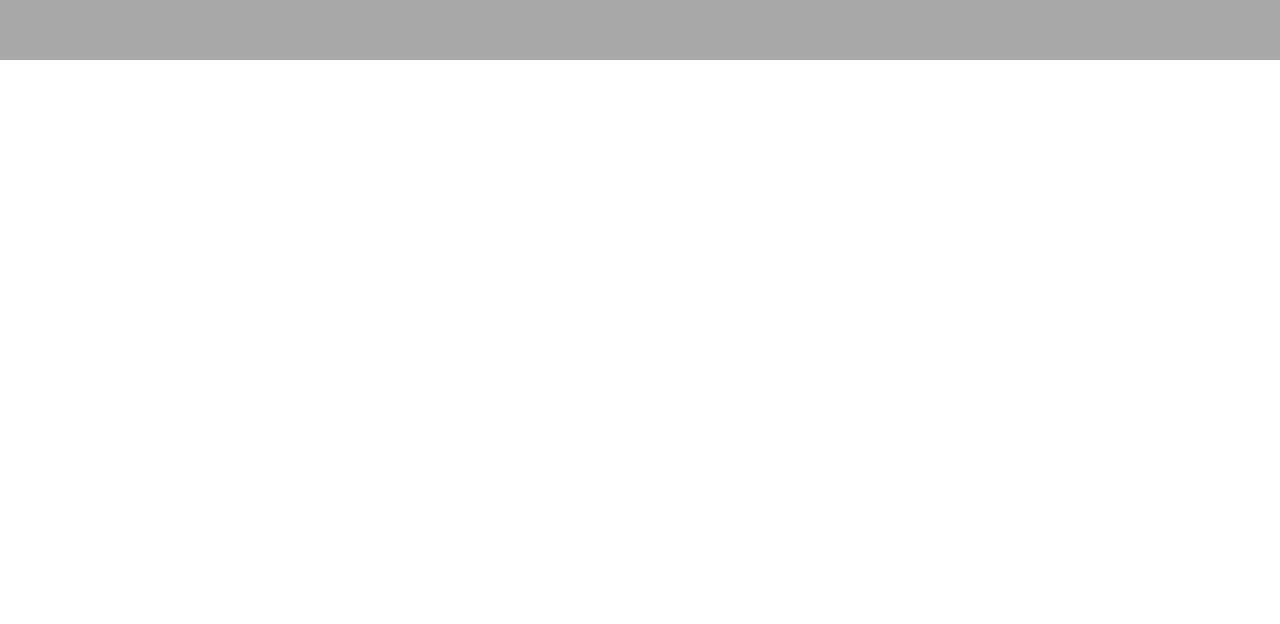
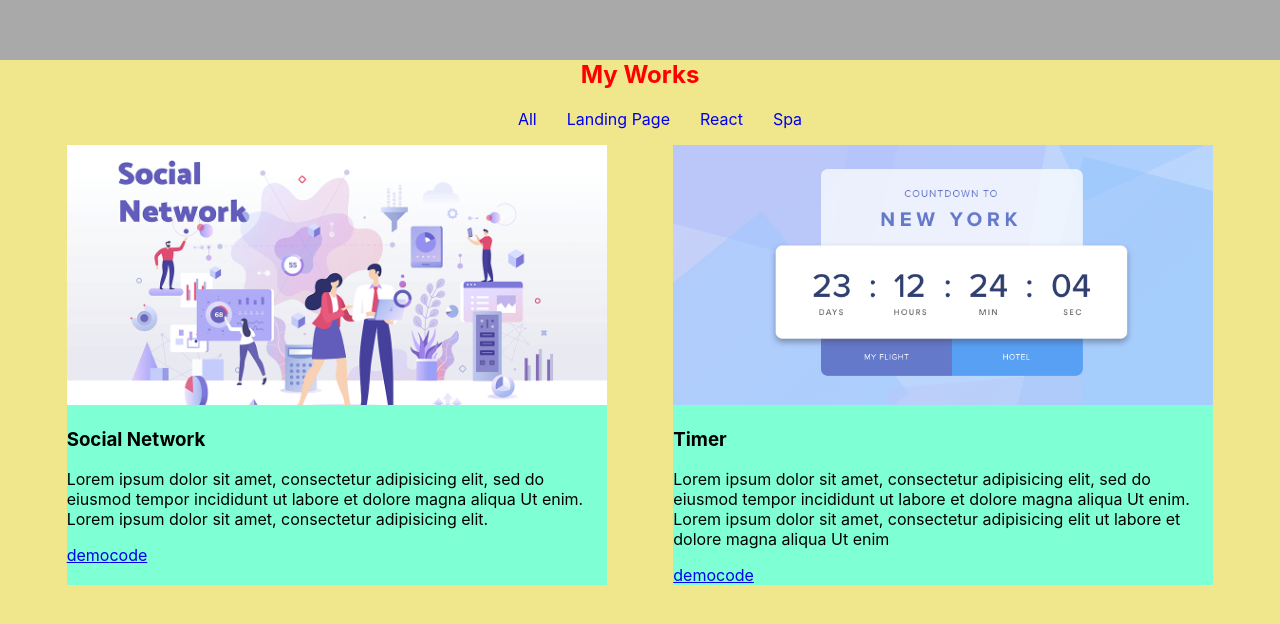
Before and after one commit to PavelNovik/learning-portfolio-project, a React app: page / in a window 1280 px wide. Shown: the part 1594-2218 px from the top of the page. Before the commit the page ends 1654 px from the top, so only its background shows below. Built offline with nearby package versions, Linux system fonts and the light colour scheme.

Commit message:
created Work section, add Work card elements

```diff
--- a/src/App.tsx
+++ b/src/App.tsx
@@ -1,16 +1,17 @@
 import './App.css';
 // import styled from 'styled-components';
-import { Header } from "./layout/header/Header";
-import { Main } from './layout/sections/main/Main';
+import {Header} from "./layout/header/Header";
+import {Main} from './layout/sections/main/Main';
 import {Skills} from "./layout/sections/skills/Skills";
+import {Works} from "./layout/sections/works/Works";
 
 function App() {
     return (
         <div className="App">
-            <Header />
-            <Main />
-            <Skills />
-
+            <Header/>
+            <Main/>
+            <Skills/>
+            <Works/>
         </div>
     );
 }
--- a/src/components/menu/Menu.tsx
+++ b/src/components/menu/Menu.tsx
@@ -1,15 +1,16 @@
 import React from 'react';
 import styled from "styled-components";
 
-export const Menu = () => {
+// type MenuPropsType = {
+//     menuItems: Array<string>
+// }
+export const Menu = (props: { menuItems: Array<string> }) => {
     return (
         <StyledMenu>
             <ul>
-                <li><a href="#">home</a></li>
-                <li><a href="#">slills</a></li>
-                <li><a href="#">works</a></li>
-                <li><a href="#">testimony</a></li>
-                <li><a href="#">contacts</a></li>
+                {props.menuItems.map((item, index) => {
+                    return <li key={index}><a href="#">{item}</a></li>
+                })}
             </ul>
         </StyledMenu>
     );
@@ -20,6 +21,7 @@
     display: flex;
     list-style: none;
     gap: 30px;
+    justify-content: center;
 
     li {
 
--- a/src/layout/header/Header.tsx
+++ b/src/layout/header/Header.tsx
@@ -3,11 +3,13 @@
 import { Logo } from "../../components/logo/Logo";
 import { Menu } from "../../components/menu/Menu";
 
+const items = ["home", "skills", "works", "testimony", "contacts"]
+
 export const Header = () => {
     return (
         <StyledHeader>
             <Logo />
-            <Menu />
+            <Menu menuItems={items}/>
 
         </StyledHeader>
     );
--- /dev/null
+++ b/src/layout/sections/works/Works.tsx
@@ -0,0 +1,28 @@
+import React from 'react';
+import styled from "styled-components";
+import {SectionTitle} from "../../../components/SectionTitle";
+import {Menu} from "../../../components/menu/Menu";
+import {FlexWrapper} from "../../../components/FlexWrapper";
+import {Work} from "./work/Work";
+import socialImg from "../../../assets/images/proj-1.webp"
+import timerImg from "../../../assets/images/proj-2.webp"
+
+
+const worksItems = ["All", "landing page", "React", "spa"]
+export const Works = () => {
+    return (
+        <StyledWorks>
+            <SectionTitle>My Works</SectionTitle>
+            <Menu menuItems={worksItems}/>
+            <FlexWrapper justify={"space-evenly"}>
+                <Work title={"Social Network"} text={"Lorem ipsum dolor sit amet, consectetur adipisicing elit, sed do eiusmod tempor incididunt ut labore et dolore magna aliqua Ut enim. Lorem ipsum dolor sit amet, consectetur adipisicing elit."} src={socialImg}/>
+                <Work title={"Timer"} text={"Lorem ipsum dolor sit amet, consectetur adipisicing elit, sed do eiusmod tempor incididunt ut labore et dolore magna aliqua Ut enim. Lorem ipsum dolor sit amet, consectetur adipisicing elit  ut labore et dolore magna aliqua Ut enim"} src={timerImg}/>
+            </FlexWrapper>
+        </StyledWorks>
+    );
+};
+
+const StyledWorks = styled.section`
+  min-height: 100vh;
+  background-color: khaki;
+`
--- /dev/null
+++ b/src/layout/sections/works/work/Work.tsx
@@ -0,0 +1,34 @@
+import React from 'react';
+import styled from "styled-components";
+
+type WorkPropsType = {
+    title: string,
+    text: string,
+    src: string
+}
+
+export const Work = (props: WorkPropsType) => {
+    return (
+        <StyledWork>
+            <Image src={props.src} alt="work image"/>
+            <Title>{props.title}</Title>
+            <Text>{props.text}</Text>
+            <Link href={"#"}>demo</Link>
+            <Link href={"#"}>code</Link>
+        </StyledWork>
+    );
+};
+
+const StyledWork = styled.div`
+  max-width: 540px;
+  width: 100%;
+  background-color: aquamarine;
+`
+const Image = styled.img`
+width: 100%;
+  height: 260px;
+  object-fit: cover;
+`
+const Title = styled.h3``
+const Text = styled.p``
+const Link = styled.a``
```
Lines whose indentation alone changed are shown as unchanged.
